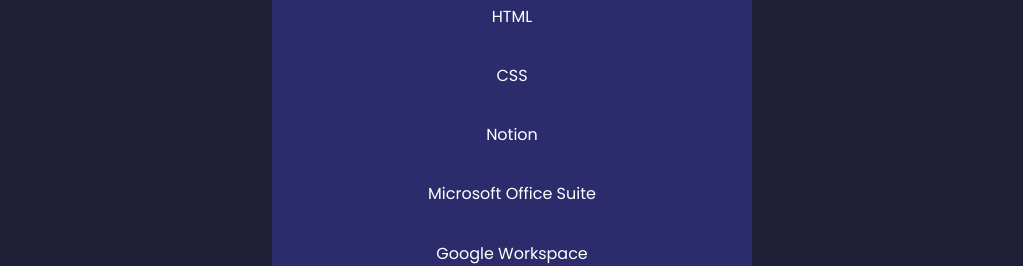
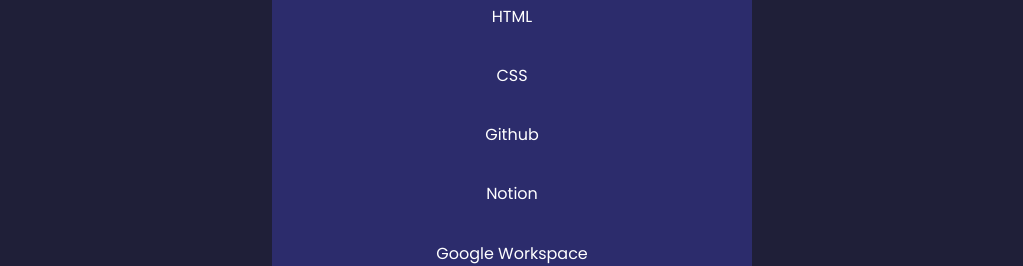
Before and after one commit to udonte/crystalportf, a React (Create React App) app: page / in a window 1280 px wide. Shown: the part 3100-3366 px from the top of the page, without its empty margins (128-1151 px from the left). Built offline with nearby package versions, Linux system fonts and the light colour scheme.

Commit message:
added github

```diff
--- a/src/component/experience/Experience.jsx
+++ b/src/component/experience/Experience.jsx
@@ -19,8 +19,8 @@
   "Canva",
   "HTML",
   "CSS",
+  "Github",
   "Notion",
-  "Microsoft Office Suite",
   "Google Workspace",
 ];
 
```
